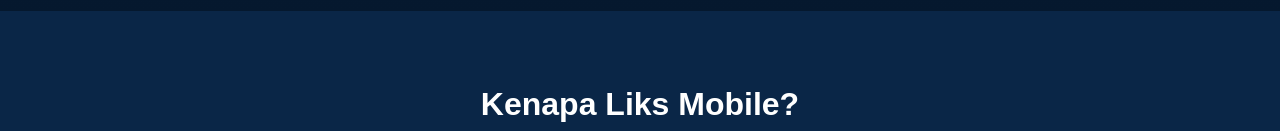
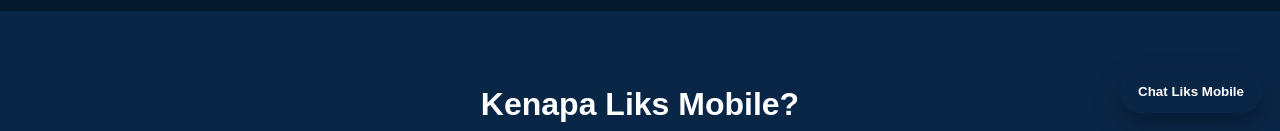
Before and after one commit to rafanmuh972-web/liks-mobile-website, a plain HTML site: page index.html in a window 1280 px wide. Shown: the part 669-800 px from the top of the page. Drawn offline with Linux system fonts and the light colour scheme.

Commit message:
Enable chatbot on home page

```diff
--- a/index.html
+++ b/index.html
@@ -47,5 +47,6 @@
     <footer>
       &copy; 2026 Liks Mobile. Semua hak dilindungi.
     </footer>
+    <script src="js/chatbot.js"></script>
   </body>
 </html>
```
